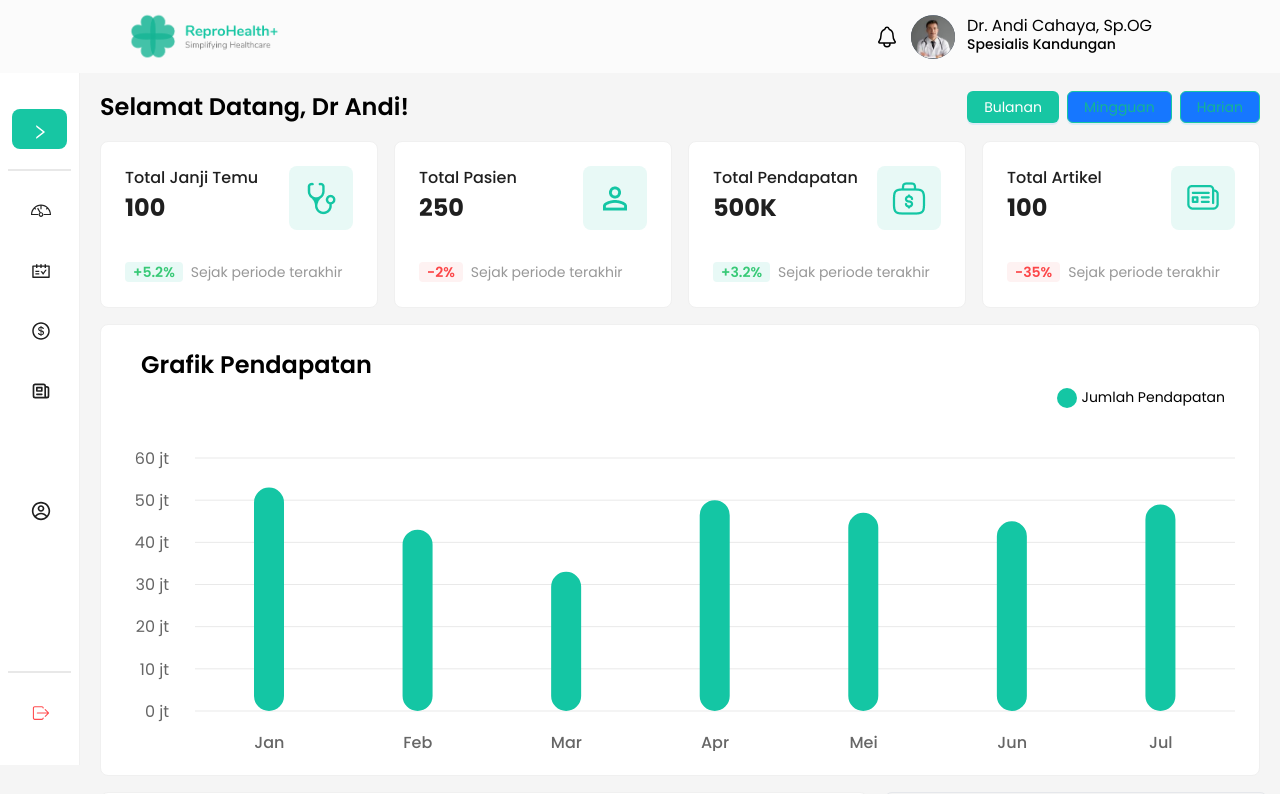
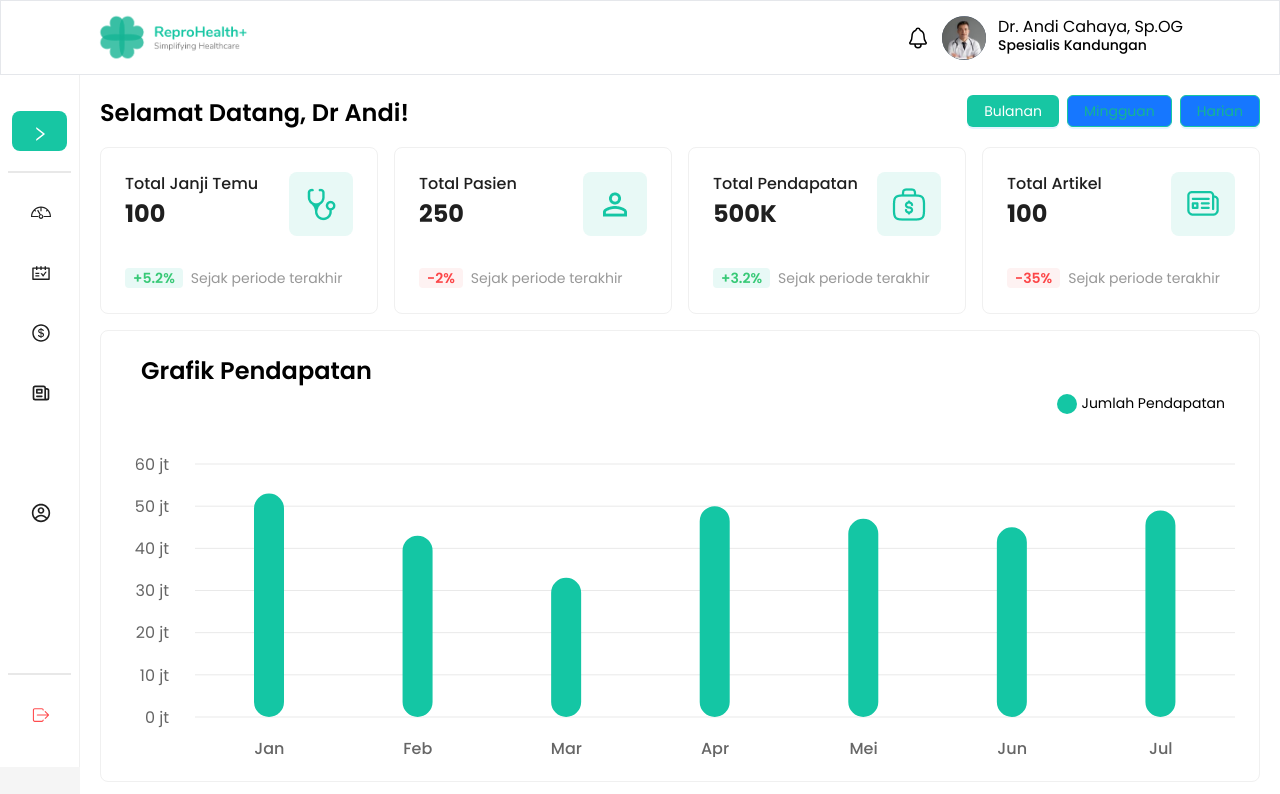
Before and after one commit to team-capstone-1/fe-repro-health, a React (Vite) app: page /dashboard in a window 1280 px wide. Shown: the top 794 px of the page. Built offline with nearby package versions, Linux system fonts and the light colour scheme; some icons are missing.

Commit message:
update: change bg & fixing layout

```diff
--- a/src/components/layout-components/AppLayout.jsx
+++ b/src/components/layout-components/AppLayout.jsx
@@ -17,7 +17,7 @@ export function AppLayout() {
 
 function Content() {
   return (
-    <section className="px-5">
+    <section className="bg-white px-5">
       <Outlet />
     </section>
   );
--- a/src/components/layout-components/Topbar.jsx
+++ b/src/components/layout-components/Topbar.jsx
@@ -6,8 +6,8 @@ import logoReproHealth from "@/assets/logo-reprohealth.png";
 
 export default function Topbar() {
   return (
-    <nav className="static left-0 top-0 z-50 w-full bg-grey-10">
-      <div className="base-container z-10 flex justify-between py-5 md:py-3">
+    <nav className="static left-0 top-0 z-50 w-full border bg-white">
+      <div className="app-container z-10 flex justify-between py-5 md:py-3">
         <div className="flex items-center">
           <Link to="/">
             <img
--- a/src/index.css
+++ b/src/index.css
@@ -10,6 +10,10 @@
 
 .base-container {
   @apply w-full px-2 sm:px-12 lg:px-[5.5rem] xl:px-32 2xl:px-[10.5rem];
+}
+
+.app-container {
+  @apply w-full px-2 sm:px-12 md:px-5 lg:px-[5.5rem] xl:px-24 2xl:px-[10.5rem];
 }
 
 .icon-footer {
--- a/src/views/app-views/dashboard/components/ButtonFilter.jsx
+++ b/src/views/app-views/dashboard/components/ButtonFilter.jsx
@@ -1,5 +1,5 @@
 import { useState } from "react";
-import { Row, Button, Space } from "antd";
+import { Row, Button, Space, Col } from "antd";
 
 export default function ButtonFilter() {
   const [selectedButton, setSelectedButton] = useState("Bulanan");
@@ -10,7 +10,10 @@ export default function ButtonFilter() {
   return (
     <>
       <Row justify="space-between">
-        <h4 className="my-4 block font-semibold">Selamat Datang, Dr Andi!</h4>
+        <Col xs={24} md={12}>
+          <h4 className="mb-4 block font-semibold">Selamat Datang, Dr Andi!</h4>
+        </Col>
+        <Col xs={24} md={12} className="mb-5 text-start md:text-end">
           <Space>
             <Button
               type="primary"
@@ -46,6 +49,7 @@ export default function ButtonFilter() {
               Harian
             </Button>
           </Space>
+        </Col>
       </Row>
     </>
   );
--- a/src/views/app-views/dashboard/components/ChartIncome.jsx
+++ b/src/views/app-views/dashboard/components/ChartIncome.jsx
@@ -1,5 +1,4 @@
-import { Alert, Card, Col, Row } from "antd";
-import React from "react";
+import { Card, Col, Row } from "antd";
 import {
   BarChart,
   Bar,
@@ -16,43 +15,37 @@ const data = [
   {
     year: "Januari",
     after: 53,
-    // previous: 200,
+    previous: 200,
     amount: 0,
   },
   {
     year: "Februari",
     after: 43,
-    // previous: 180,
     amount: 10,
   },
   {
     year: "Maret",
     after: 33,
-    // previous: 240,
     amount: 20,
   },
   {
     year: "April",
     after: 50,
-    // previous: 220,
     amount: 30,
   },
   {
     year: "Mei",
     after: 47,
-    // previous: 140,
     amount: 40,
   },
   {
     year: "Juni",
     after: 45,
-    // previous: 140,
     amount: 50,
   },
   {
     year: "Juli",
     after: 49,
-    // previous: 140,
     amount: 60,
   },
 ];
@@ -60,7 +53,7 @@ const data = [
 const CustomTooltip = ({ active, payload, label }) => {
   if (active && payload && payload.length) {
     return (
-      <div className="w-[190px] rounded-lg bg-slate-50 px-3 py-3">
+      <div className="w-full rounded-lg bg-slate-50 px-3 py-3">
         <p className="mb-4 text-base text-neutral-600">
           {`${label} : Rp. ${payload[0].value * 1000000}`}
         </p>
@@ -91,8 +84,8 @@ export default function ChartIncome() {
 
           <Wrapper width="100%" aspect={3}>
             <BarChart
-              //   width={405}
-              //   height={300}
+              // width={405}
+              // height={300}
               data={data}
               barGap={0}
               margin={{
--- a/src/views/app-views/dashboard/index.jsx
+++ b/src/views/app-views/dashboard/index.jsx
@@ -2,13 +2,14 @@ import { Row, Col } from "antd";
 
 import ButtonFilter from "./components/ButtonFilter";
 import TotalCards from "./components/TotalCards";
+import ChartIncome from "./components/ChartIncome";
 import AppointmentTable from "./components/AppointmentTable";
 import Calendar from "./components/Calendar";
-import ChartIncome from "./components/ChartIncome";
 
 export default function Dashboard() {
   return (
     <>
+      <div className="py-5">
         <ButtonFilter />
         <Row gutter={[16, 16]}>
           <Col span={24}>
@@ -24,6 +25,7 @@ export default function Dashboard() {
             <Calendar />
           </Col>
         </Row>
+      </div>
     </>
   );
 }
```
Lines whose indentation alone changed are shown as unchanged.
